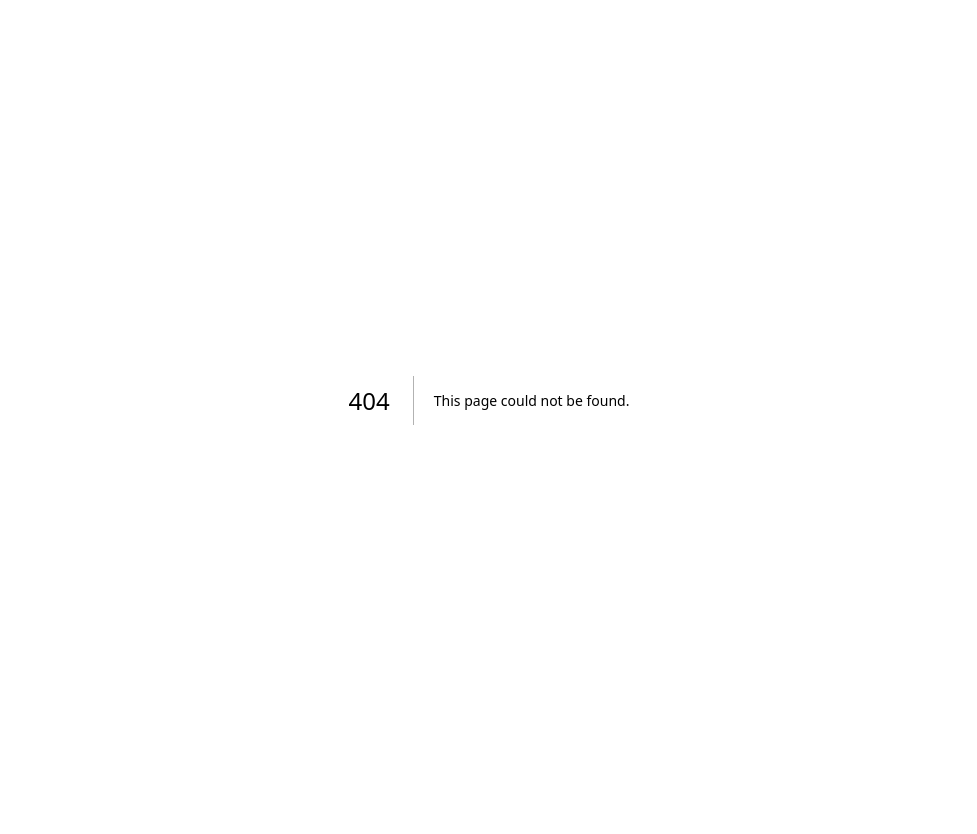
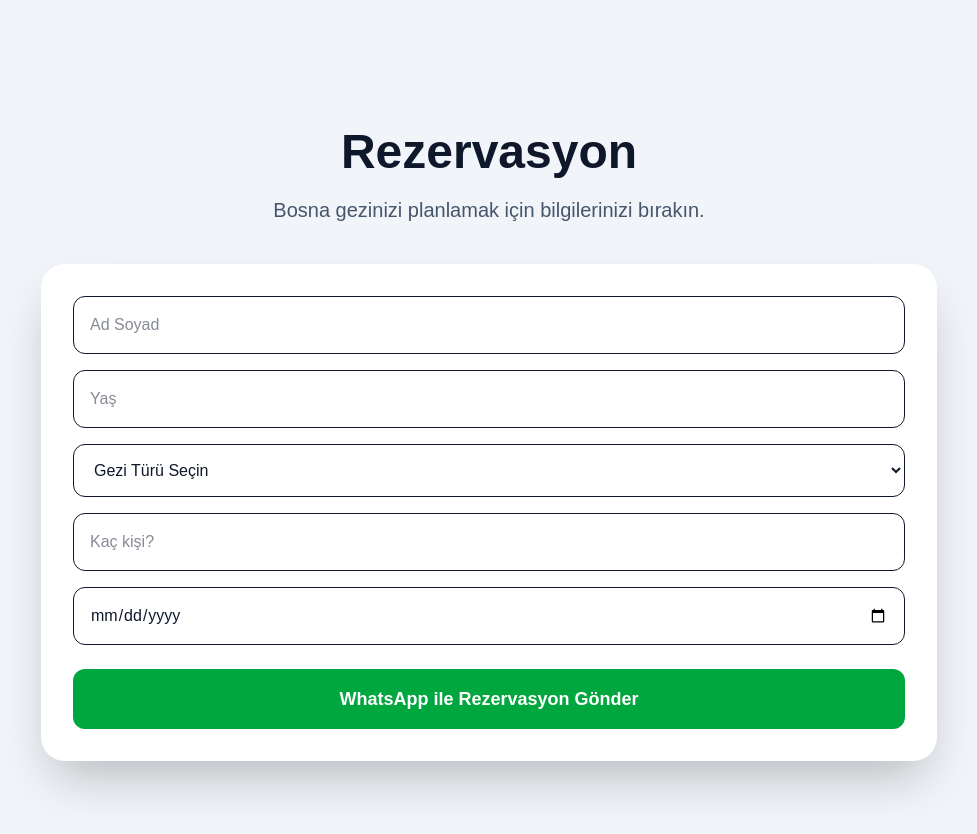
Before and after one commit to tarikakar/bosna-rehberi, a Next.js app: page /rezervasyon in a window 1280 px wide. Before the commit this address had no page. Shown: the top 834 px of the page, without its empty margins (151-1128 px from the left). Before the commit the page ends 800 px from the top, so only its background shows below. Built offline with nearby package versions, Linux system fonts and the light colour scheme.

Commit message:
Rezervasyon sayfasi eklendi

```diff
--- a/app/components/Rezervasyon/page.tsx
+++ /dev/null
@@ -1,149 +0,0 @@
-"use client";
-
-import { useState } from "react";
-
-export default function ReservationPage() {
-
-  const [form, setForm] = useState({
-    name: "",
-    age: "",
-    phone: "",
-    tour: "",
-    people: "",
-    date: "",
-    note: "",
-  });
-
-
-  const sendWhatsApp = () => {
-
-    const message = `
-Merhaba, Bosna turu için rezervasyon bilgisi almak istiyorum.
-
-Ad Soyad: ${form.name}
-Yaş: ${form.age}
-Telefon: ${form.phone}
-Gezi Türü: ${form.tour}
-Kişi Sayısı: ${form.people}
-Tarih: ${form.date}
-Not: ${form.note}
-`;
-
-    window.open(
-      "https://wa.me/905332966518?text=" +
-      encodeURIComponent(message),
-      "_blank"
-    );
-
-  };
-
-
-  return (
-
-    <main className="min-h-screen bg-slate-100 dark:bg-slate-950 py-32 px-6">
-
-
-      <div className="max-w-5xl mx-auto">
-
-
-        <div className="text-center mb-12">
-
-          <h1 className="text-5xl md:text-6xl font-extrabold text-slate-900 dark:text-white mb-6">
-            Bosna Geziniz İçin Rezervasyon
-          </h1>
-
-
-          <p className="text-xl text-slate-600 dark:text-slate-300">
-            Bilgilerinizi bırakın, size en uygun tur planını birlikte oluşturalım.
-          </p>
-
-        </div>
-
-
-
-        <div className="bg-white dark:bg-slate-900 rounded-3xl shadow-2xl p-8 md:p-12">
-
-
-          <div className="grid md:grid-cols-2 gap-5">
-
-
-            <input
-              placeholder="Ad Soyad"
-              className="p-4 rounded-xl border bg-white text-slate-900 dark:bg-slate-800 dark:text-white"
-              onChange={(e)=>setForm({...form,name:e.target.value})}
-            />
-
-
-            <input
-              placeholder="Yaş"
-              type="number"
-              className="p-4 rounded-xl border bg-white text-slate-900 dark:bg-slate-800 dark:text-white"
-              onChange={(e)=>setForm({...form,age:e.target.value})}
-            />
-
-
-            <input
-              placeholder="Telefon"
-              className="p-4 rounded-xl border bg-white text-slate-900 dark:bg-slate-800 dark:text-white"
-              onChange={(e)=>setForm({...form,phone:e.target.value})}
-            />
-
-
-            <select
-              className="p-4 rounded-xl border bg-white text-slate-900 dark:bg-slate-800 dark:text-white"
-              onChange={(e)=>setForm({...form,tour:e.target.value})}
-            >
-
-              <option>Gezi Türü Seçin</option>
-              <option>Mostar Turu</option>
-              <option>Saraybosna Turu</option>
-              <option>Travnik & Yayçe Turu</option>
-
-            </select>
-
-
-            <input
-              placeholder="Kaç kişi?"
-              type="number"
-              className="p-4 rounded-xl border bg-white text-slate-900 dark:bg-slate-800 dark:text-white"
-              onChange={(e)=>setForm({...form,people:e.target.value})}
-            />
-
-
-            <input
-              type="date"
-              className="p-4 rounded-xl border bg-white text-slate-900 dark:bg-slate-800 dark:text-white"
-              onChange={(e)=>setForm({...form,date:e.target.value})}
-            />
-
-          </div>
-
-
-
-          <textarea
-            placeholder="Eklemek istediğiniz notlar"
-            rows={5}
-            className="w-full mt-5 p-4 rounded-xl border bg-white text-slate-900 dark:bg-slate-800 dark:text-white"
-            onChange={(e)=>setForm({...form,note:e.target.value})}
-          />
-
-
-
-          <button
-            onClick={sendWhatsApp}
-            className="w-full mt-8 bg-green-600 hover:bg-green-700 text-white py-4 rounded-xl text-xl font-bold transition"
-          >
-            WhatsApp ile Rezervasyon Gönder
-          </button>
-
-
-        </div>
-
-
-      </div>
-
-
-    </main>
-
-  );
-}
--- /dev/null
+++ b/app/rezervasyon/page.tsx
@@ -0,0 +1,125 @@
+"use client";
+
+import { useState } from "react";
+
+export default function ReservationPage() {
+
+  const [form, setForm] = useState({
+    name: "",
+    age: "",
+    tour: "",
+    people: "",
+    date: "",
+  });
+
+
+  const sendWhatsApp = () => {
+
+    const message = `
+Merhaba, Bosna turu için rezervasyon bilgisi almak istiyorum.
+
+Ad Soyad: ${form.name}
+Yaş: ${form.age}
+Gezi Türü: ${form.tour}
+Kişi Sayısı: ${form.people}
+Tarih: ${form.date}
+`;
+
+    const whatsappUrl =
+      "https://wa.me/905332966518?text=" +
+      encodeURIComponent(message);
+
+    window.open(whatsappUrl, "_blank");
+
+  };
+
+
+  return (
+
+    <main className="min-h-screen bg-slate-100 dark:bg-slate-950 py-32 px-6">
+
+
+      <div className="max-w-4xl mx-auto">
+
+
+        <div className="text-center mb-10">
+
+          <h1 className="text-5xl font-extrabold text-slate-900 dark:text-white mb-5">
+            Rezervasyon
+          </h1>
+
+          <p className="text-xl text-slate-600 dark:text-slate-300">
+            Bosna gezinizi planlamak için bilgilerinizi bırakın.
+          </p>
+
+        </div>
+
+
+
+        <div className="bg-white dark:bg-slate-900 rounded-3xl shadow-2xl p-8">
+
+
+          <input
+            placeholder="Ad Soyad"
+            className="w-full mb-4 p-4 rounded-xl border bg-white text-slate-900 dark:bg-slate-800 dark:text-white"
+            onChange={(e)=>setForm({...form,name:e.target.value})}
+          />
+
+
+          <input
+            placeholder="Yaş"
+            type="number"
+            className="w-full mb-4 p-4 rounded-xl border bg-white text-slate-900 dark:bg-slate-800 dark:text-white"
+            onChange={(e)=>setForm({...form,age:e.target.value})}
+          />
+
+
+          <select
+            className="w-full mb-4 p-4 rounded-xl border bg-white text-slate-900 dark:bg-slate-800 dark:text-white"
+            onChange={(e)=>setForm({...form,tour:e.target.value})}
+          >
+
+            <option>Gezi Türü Seçin</option>
+            <option>Mostar Turu</option>
+            <option>Saraybosna Turu</option>
+            <option>Travnik & Yayçe Turu</option>
+
+          </select>
+
+
+
+          <input
+            placeholder="Kaç kişi?"
+            type="number"
+            className="w-full mb-4 p-4 rounded-xl border bg-white text-slate-900 dark:bg-slate-800 dark:text-white"
+            onChange={(e)=>setForm({...form,people:e.target.value})}
+          />
+
+
+
+          <input
+            type="date"
+            className="w-full mb-6 p-4 rounded-xl border bg-white text-slate-900 dark:bg-slate-800 dark:text-white"
+            onChange={(e)=>setForm({...form,date:e.target.value})}
+          />
+
+
+
+          <button
+            onClick={sendWhatsApp}
+            className="w-full bg-green-600 hover:bg-green-700 text-white py-4 rounded-xl text-lg font-bold transition"
+          >
+            WhatsApp ile Rezervasyon Gönder
+          </button>
+
+
+        </div>
+
+
+      </div>
+
+
+    </main>
+
+  );
+}
```
